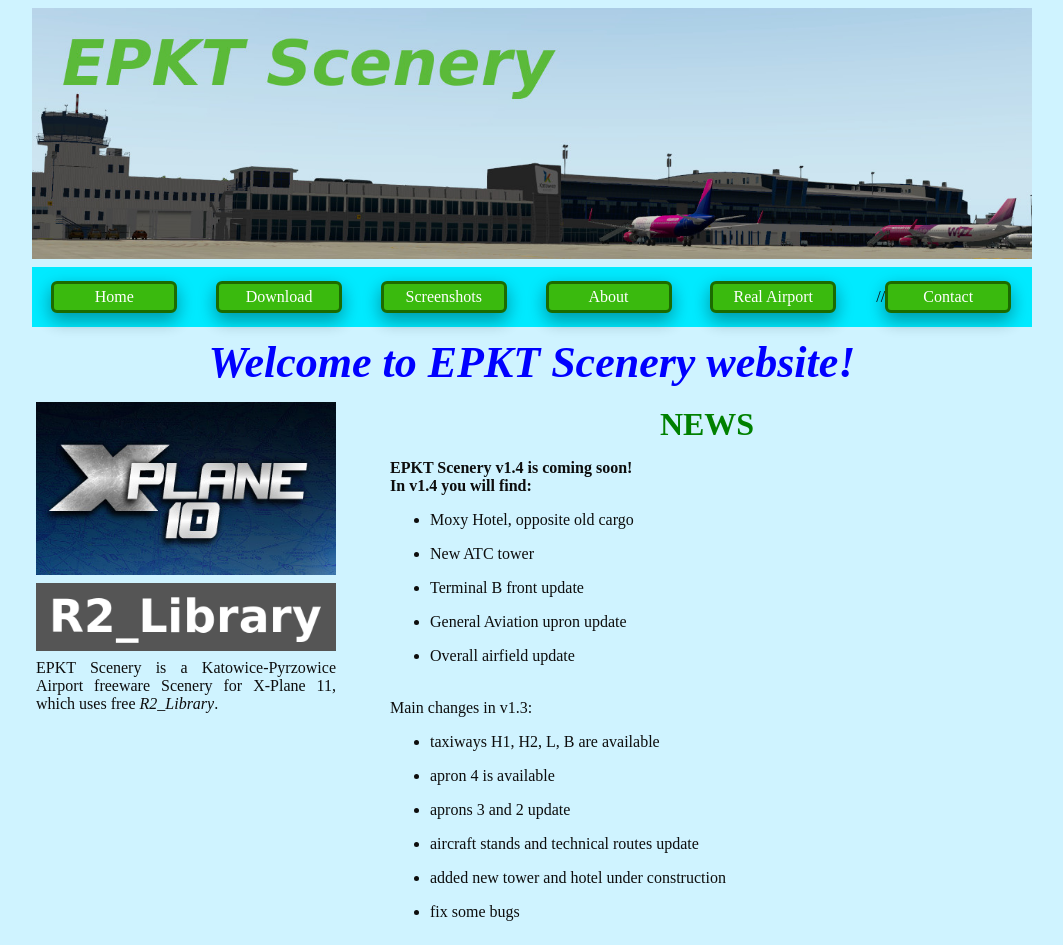
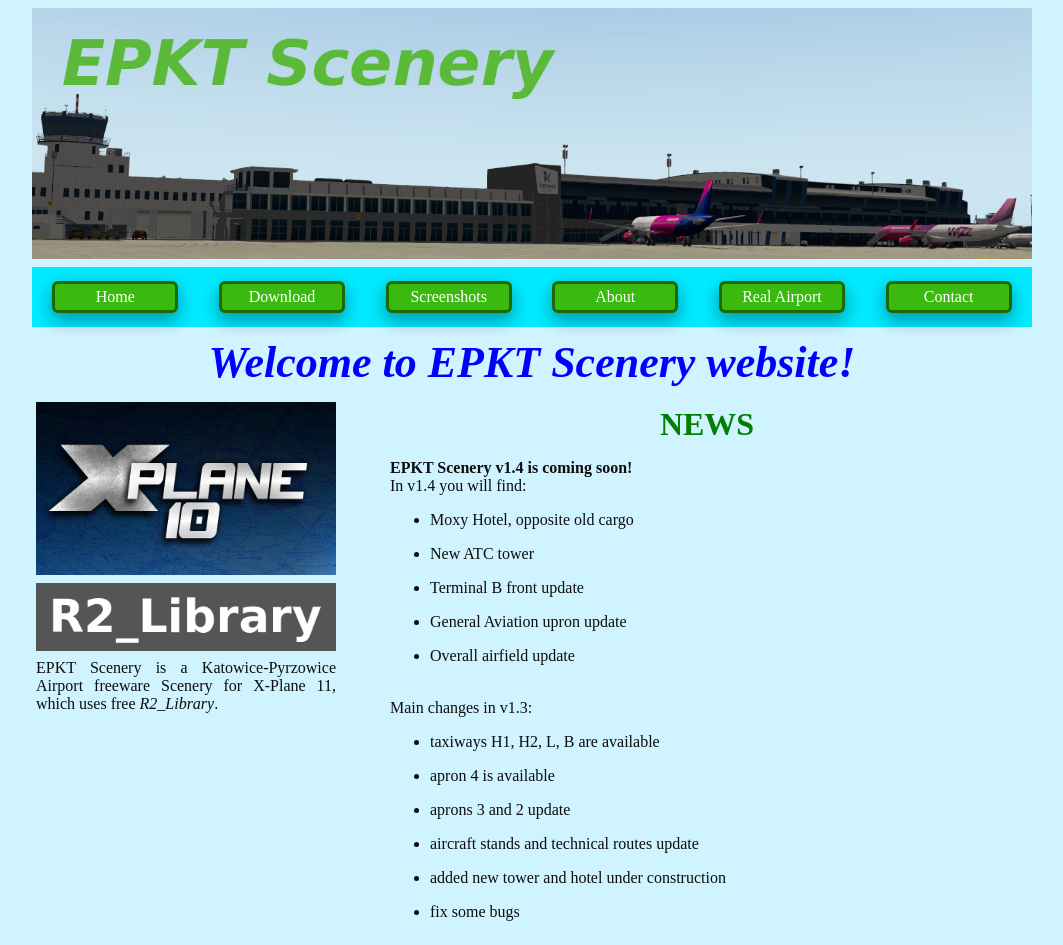
Before and after one commit to adamkoss/epktscenery, a plain HTML site: page index.html in a window 1280 px wide. Shown: the whole page, without its empty margins (108-1171 px from the left). Drawn offline with Linux system fonts and the light colour scheme.

Commit message:
prepare v1.4

```diff
--- a/index.html
+++ b/index.html
@@ -32,7 +32,7 @@
 					<a class='button noselect' onclick='prepareToLoadPage("?subpage=airport");'>Real Airport</a>
 				</td>
 				<td>
-					//<a class='button noselect' onclick='prepareToLoadPage("?subpage=contact");'>Contact</a>
+					<a class='button noselect' onclick='prepareToLoadPage("?subpage=contact");'>Contact</a>
 				</td>
 			</tr>
 		</table>
--- a/news.html
+++ b/news.html
@@ -2,7 +2,7 @@
 <b>EPKT Scenery v1.4 is coming soon!</b>
 </div>
 <div>
-<b>In v1.4 you will find:</b>
+In v1.4 you will find:
 <ul>
 	<li>Moxy Hotel, opposite old cargo </li>
 </ul>
```
Also changed, not shown: contact.html (+1 -1 lines).
